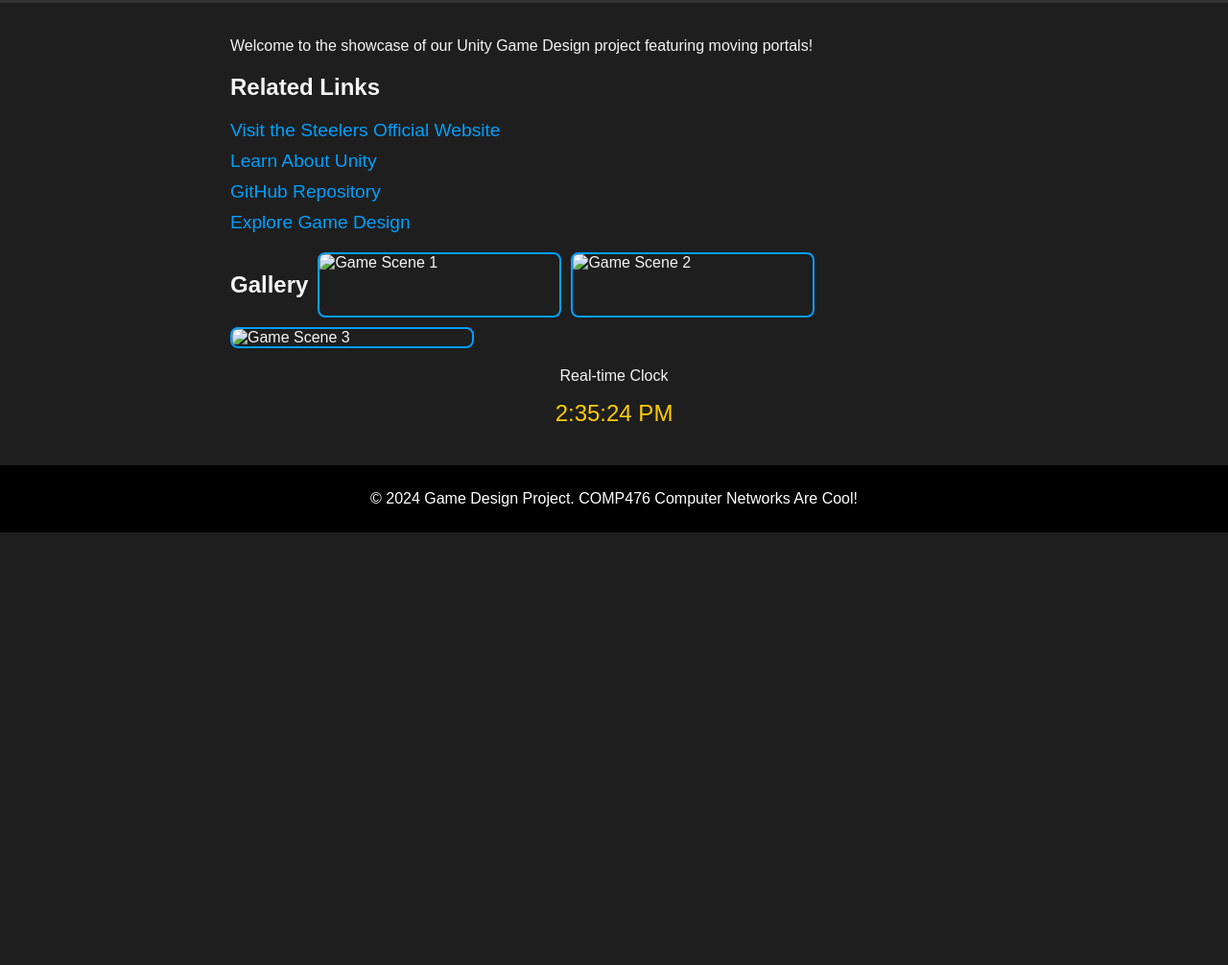
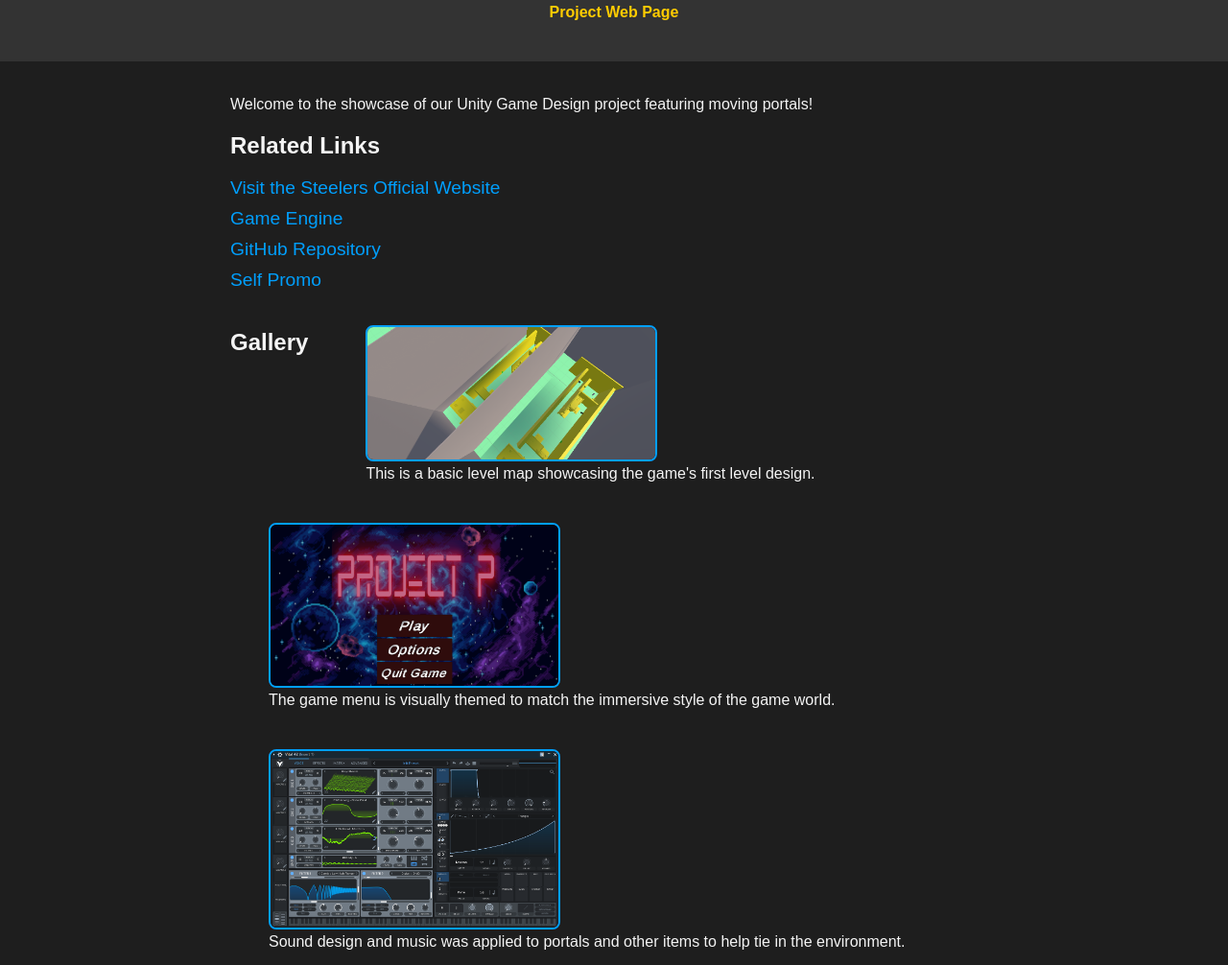
Before and after one commit to everett-alanHood/COMP476-server-host, a plain HTML site: page index.html in a window 1280 px wide. Shown: the part 74-1080 px from the top of the page at 96% size. Before the commit the page ends 800 px from the top, so only its background shows below. Drawn offline with Linux system fonts and the light colour scheme.

Commit message:
Updated Site

```diff
--- a/index.html
+++ b/index.html
@@ -9,6 +9,7 @@
 <body>
     <header>
         <h1>Game Design Showcase</h1>
+        <h4>Project Web Page</h4>
     </header>
 
     <main>
@@ -19,16 +20,26 @@
         <section class="links">
             <h2>Related Links</h2>
             <a href="http://www.steelers.com" target="_blank">Visit the Steelers Official Website</a>
-            <a href="https://www.unity.com" target="_blank">Learn About Unity</a>
-            <a href="https://www.github.com" target="_blank">GitHub Repository</a>
-            <a href="https://www.wikipedia.org" target="_blank">Explore Game Design</a>
+            <a href="https://www.unity.com" target="_blank">Game Engine</a>
+            <a href="https://github.com/everett-alanHood/COMP440-game-prototype" target="_blank">GitHub Repository</a>
+            <a href="https://soundcloud.com/tim3line" target="_blank">Self Promo</a>
         </section>
 
         <section class="gallery">
             <h2>Gallery</h2>
-            <img src="image1.jpg" alt="Game Scene 1">
-            <img src="image2.jpg" alt="Game Scene 2">
-            <img src="image3.jpg" alt="Game Scene 3">
+            <br>
+            <figure>
+                <img src="map1.png" alt="Level Map">
+                <figcaption>This is a basic level map showcasing the game's first level design.</figcaption>
+            </figure>
+            <figure>
+                <img src="menu1.png" alt="Game Scene 2">
+                <figcaption>The game menu is visually themed to match the immersive style of the game world.</figcaption>
+            </figure>
+            <figure>
+                <img src="sounddesign1.png" alt="Game Scene 3">
+                <figcaption>Sound design and music was applied to portals and other items to help tie in the environment.</figcaption>
+            </figure>
         </section>
 
         <section class="unique">
--- a/server.js
+++ b/server.js
@@ -50,8 +50,8 @@ style.textContent = `
     }
 
     .gallery img {
-        width: 100%;
-        max-width: 250px;
+        width: 200%; /* Increased size */
+        max-width: 300px; /* Increased size */
         border-radius: 8px;
         border: 2px solid #009ffd;
     }
```
Also changed, not shown: map1.png (added), menu1.png (added), sounddesign1.png (added).
